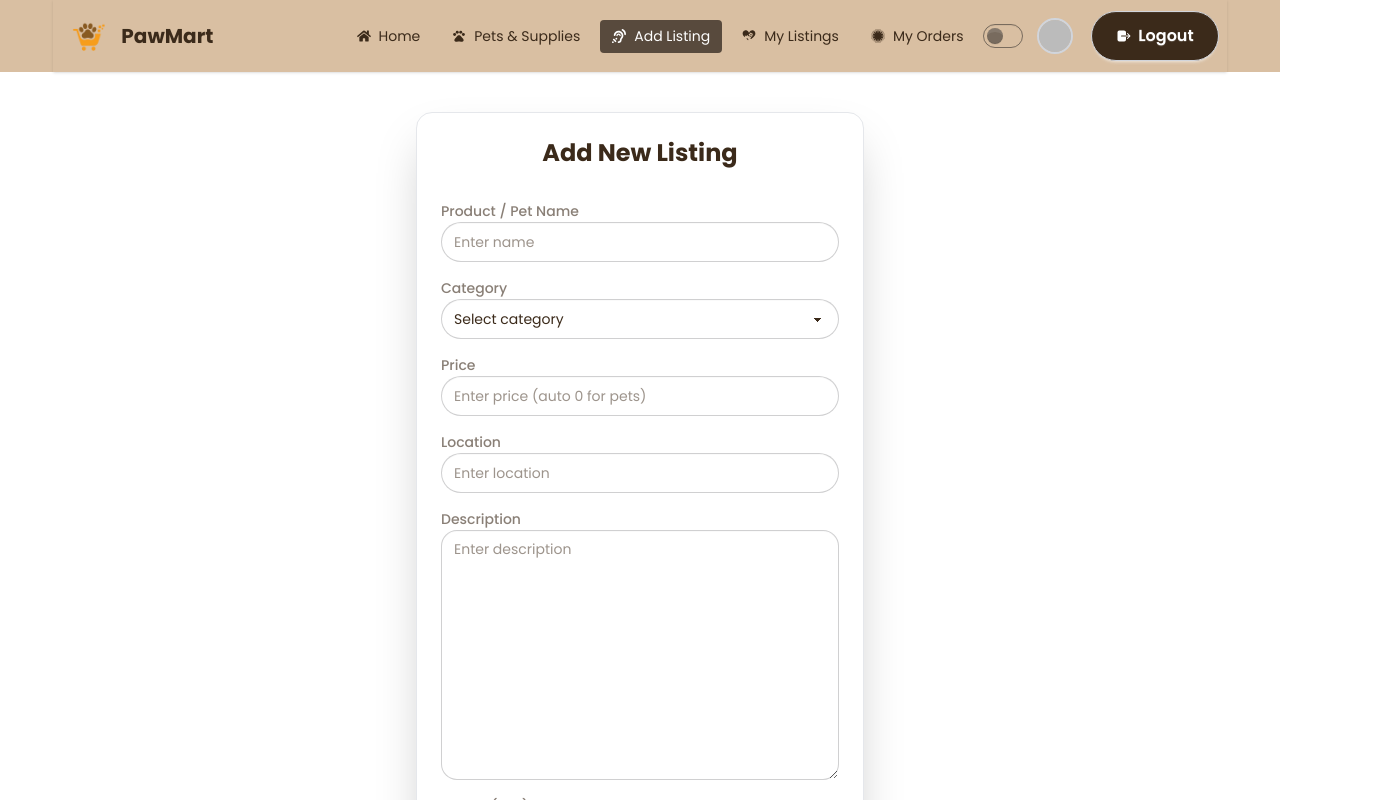
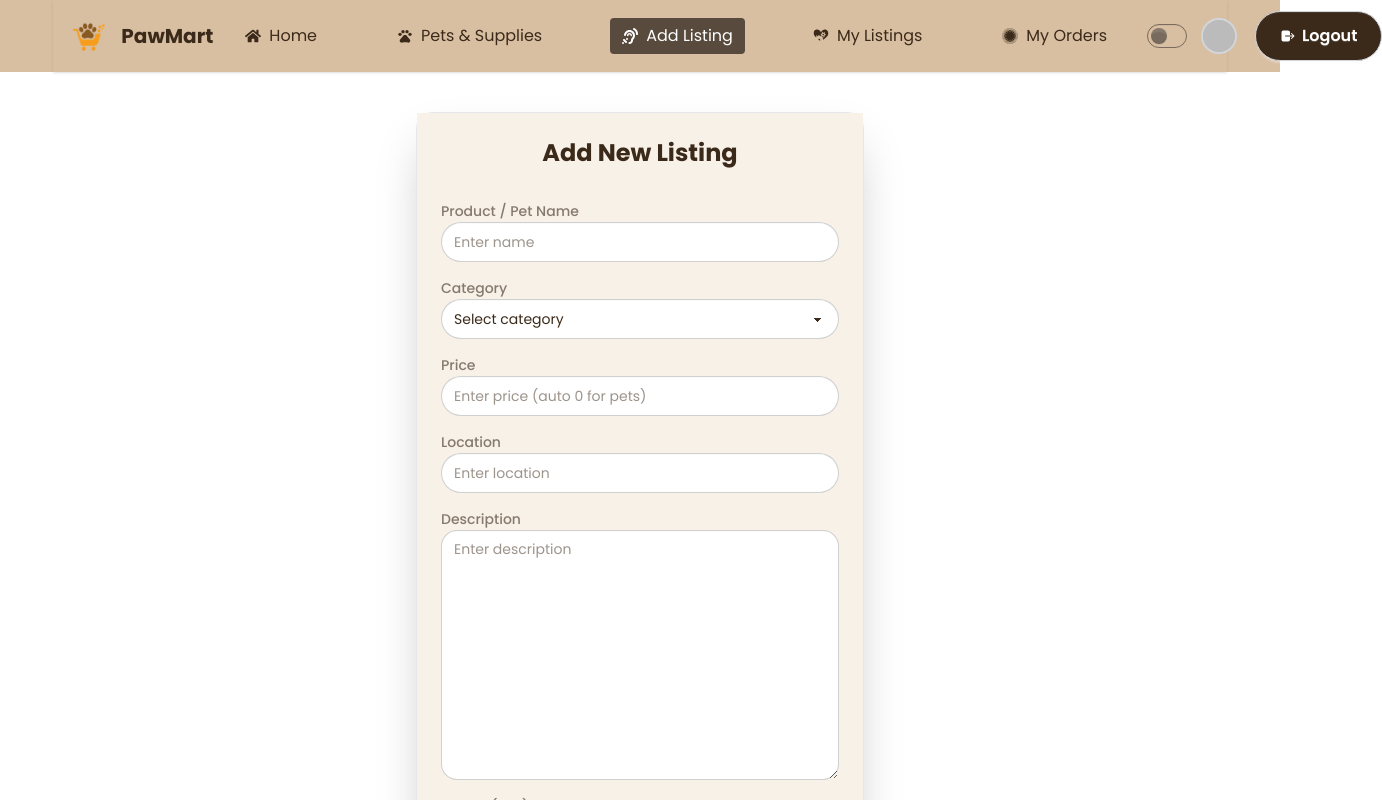
Before and after one commit to Antushil11/PawMart-Client, a React (Vite) app: page /addlisting in a window 1280 px wide. Shown: the top 800 px of the page, 1382 px wide, since content can reach past the window. Built offline with nearby package versions, Linux system fonts and the light colour scheme; no server answers; sample sign-in values are in the browser's storage.

Commit message:
added token

```diff
--- a/src/Pages/AddListing/AddListing.jsx
+++ b/src/Pages/AddListing/AddListing.jsx
@@ -40,7 +40,7 @@ const AddListing = () => {
 
   return (
     <div className="card border mt-10 border-gray-200 bg-base-100 w-full max-w-md mx-auto shadow-2xl rounded-2xl">
-      <div className="card-body p-6 relative">
+      <div className="card-body p-6 relative bg-[#F8F1E8]">
         <h2 className="text-2xl font-bold text-center mb-6">
           Add New Listing
         </h2>
--- a/src/Pages/Auth/Login.jsx
+++ b/src/Pages/Auth/Login.jsx
@@ -9,7 +9,7 @@ const Login = () => {
 
   const location = useLocation();
   const navigate = useNavigate();
-  console.log(location);
+
 
   const handleLogIn = (event) => {
   event.preventDefault();
--- a/src/Pages/ListingDetails/ListingDetails.jsx
+++ b/src/Pages/ListingDetails/ListingDetails.jsx
@@ -11,6 +11,8 @@ const ListingDetails = () => {
 
   const { user } = use(AuthContext);
   const model = data.result;
+
+
 
   // const productId = model?._id;
 
@@ -77,6 +79,7 @@ const ListingDetails = () => {
     })
       .then((res) => res.json())
       .then((data) => {
+        bidModalRef.current.close()
         Swal.fire({
           position: "top-end",
           icon: "success",
--- a/src/Pages/Model/Model.jsx
+++ b/src/Pages/Model/Model.jsx
@@ -4,7 +4,7 @@ import { Link } from 'react-router';
 
 const Model = ({model}) => {
   const { name, image, category, location, price, _id } = model;
-  console.log(model);
+
   return (
     <div>
       <div className="bg-[#F8F1E8] shadow-md hover:scale-105 mt-10 rounded-2xl overflow-hidden hover:shadow-lg transition-all duration-300">
--- a/src/Pages/MyOrders/MyOrders.jsx
+++ b/src/Pages/MyOrders/MyOrders.jsx
@@ -11,7 +11,11 @@ const MyOrders = () => {
   useEffect(() => {
     if (!user?.email) return;
     setLoading(true);
-    fetch(`http://localhost:3000/bids?email=${user.email}`)
+    fetch(`http://localhost:3000/bids?email=${user.email}`,{
+      headers:{
+        authorization: `Bearer ${user.accessToken}`
+      }
+    })
       .then((res) => res.json())
       .then((data) => setOrders(data))
       .catch(() => setOrders([]))
--- a/src/Pages/Profile/Profile.jsx
+++ /dev/null
@@ -1,40 +0,0 @@
-import React, { useContext } from "react";
-import { AuthContext } from "../../context/AuthContext";
-import { Link } from "react-router";
-
-const Profile = () => {
-  const { user } = useContext(AuthContext);
-
-  if (!user) {
-    return (
-      <div className="flex flex-col justify-center items-center h-screen">
-        <h2 className="text-lg font-semibold text-gray-700">
-          Please log in to view your profile.
-        </h2>
-        <Link to="/" className="btn btn-primary mt-4">
-          Go Home
-        </Link>
-      </div>
-    );
-  }
-
-  return (
-    <div className="max-w-sm mx-auto bg-white mt-10 shadow-lg rounded-xl overflow-hidden">
-      <div className="flex flex-col items-center p-6">
-        <img
-          className="w-24 h-24 rounded-full border-4 border-primary"
-          src={user.photoURL || "https://i.ibb.co/6nT0JgG/default-avatar.png"}
-          alt={user.displayName || "User Avatar"}
-        />
-        <h2 className="mt-4 text-xl font-bold">{user.displayName}</h2>
-        <p className="text-gray-500">{user.email}</p>
-
-        <Link to="/" className="btn btn-primary mt-6 w-full rounded-full">
-          Home
-        </Link>
-      </div>
-    </div>
-  );
-};
-
-export default Profile;
--- a/src/components/Navbar/Navbar.jsx
+++ b/src/components/Navbar/Navbar.jsx
@@ -10,6 +10,48 @@ import { GiLoveMystery } from "react-icons/gi";
 
 const Navbar = () => {
   const { user, signOutUser } = useContext(AuthContext);
+
+
+  const link = <>
+   <li className="md:text-[10px] md:p-2  lg:text-[16px] lg:p-6">
+              <NavLink to={"/"}>
+                {" "}
+                <FaHome />
+                Home
+              </NavLink>
+            </li>
+            <li className="md:text-[10px] md:p-2  lg:text-[16px] lg:p-6">
+              <NavLink to={"/allpetsupplies"}>
+                <MdPets />
+                Pets &amp; Supplies
+              </NavLink>
+            </li>
+            {
+              user && <><li className="md:text-[10px] md:p-2  lg:text-[16px] lg:p-6">
+              <NavLink to={"/addlisting"}>
+                <FaEarListen />
+                Add Listing
+              </NavLink>
+            </li>
+            <li className="md:text-[10px] md:p-2  lg:text-[16px] lg:p-6">
+              <NavLink to={"/mylistings"}>
+                <GiLoveMystery />
+                My Listings
+              </NavLink>
+            </li>
+            <li className="md:text-[10px] md:p-2  lg:text-[16px] lg:p-6">
+              <NavLink to={"/myorders"}>
+                <FaFirstOrderAlt />
+                My Orders
+              </NavLink>
+            </li>
+
+
+            </>
+            }
+
+
+  </>
 
   const [theme, setTheme] = useState(localStorage.getItem("theme") || "light");
 
@@ -48,37 +90,7 @@ const Navbar = () => {
             tabIndex="-1"
             className="  menu   menu-sm dropdown-content bg-base-100 rounded-box z-1 mb-20  w-52 p-2 shadow"
           >
-            <li className="">
-              <NavLink to={"/"}>
-                {" "}
-                <FaHome />
-                Home
-              </NavLink>
-            </li>
-            <li className="">
-              <NavLink to={"/allpetsupplies"}>
-                <MdPets />
-                Pets &amp; Supplies
-              </NavLink>
-            </li>
-            <li>
-              <NavLink to={"/addlisting"}>
-                <FaEarListen />
-                Add Listing
-              </NavLink>
-            </li>
-            <li>
-              <NavLink to={"/mylistings"}>
-                <GiLoveMystery />
-                My Listings
-              </NavLink>
-            </li>
-            <li>
-              <NavLink to={"/myorders"}>
-                <FaFirstOrderAlt />
-                My Orders
-              </NavLink>
-            </li>
+           {link}
           </ul>
         </div>
         <div className="">
@@ -97,37 +109,7 @@ const Navbar = () => {
       </div>
       <div className="navbar-center hidden md:flex">
         <ul className="menu menu-horizontal px-1  lg:gap-2 sm:ml-10">
-          <li className="md:text-[11px]  lg:text-[14px]">
-            <NavLink to={"/"}>
-              {" "}
-              <FaHome />
-              Home
-            </NavLink>
-          </li>
-          <li className="md:text-[11px] lg:text-[14px]">
-            <NavLink to={"/allpetsupplies"}>
-              <MdPets />
-              Pets &amp; Supplies
-            </NavLink>
-          </li>
-          <li className="md:text-[11px] lg:text-[14px]">
-            <NavLink to={"/addlisting"}>
-              <FaEarListen />
-              Add Listing
-            </NavLink>
-          </li>
-          <li className="md:text-[11px] lg:text-[14px]">
-            <NavLink to={"/mylistings"}>
-              <GiLoveMystery />
-              My Listings
-            </NavLink>
-          </li>
-          <li className="md:text-[11px] lg:text-[14px]">
-            <NavLink to={"/myorders"}>
-              <FaFirstOrderAlt />
-              My Orders
-            </NavLink>
-          </li>
+         {link}
         </ul>
       </div>
       <div className="navbar-end gap-3">
```
Also changed, not shown: src/Pages/AllPetsSupplies/AllPetsSupplies.jsx (+12 -2 lines), src/Routes/Routes.jsx (+2 -5 lines).
